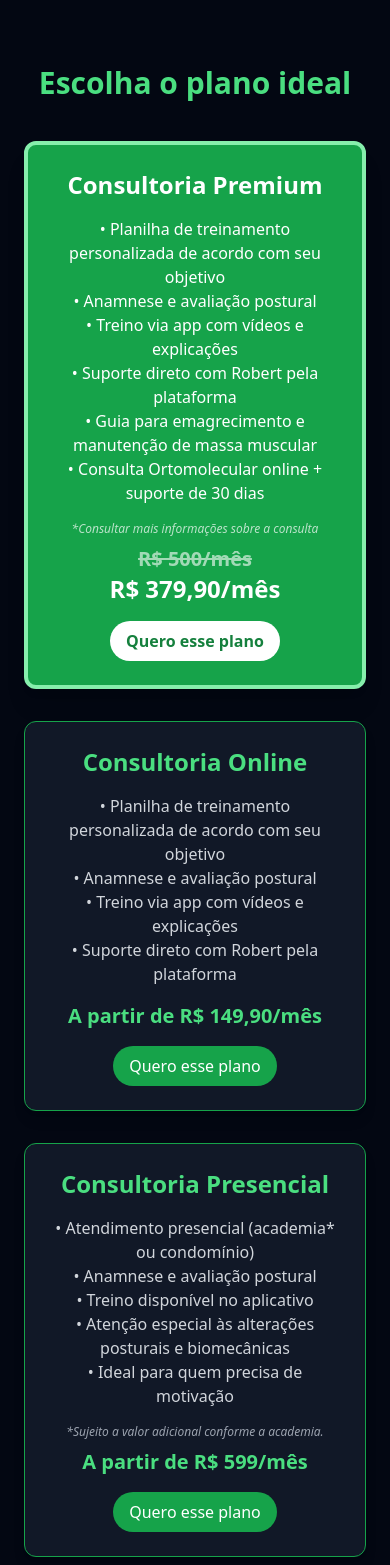
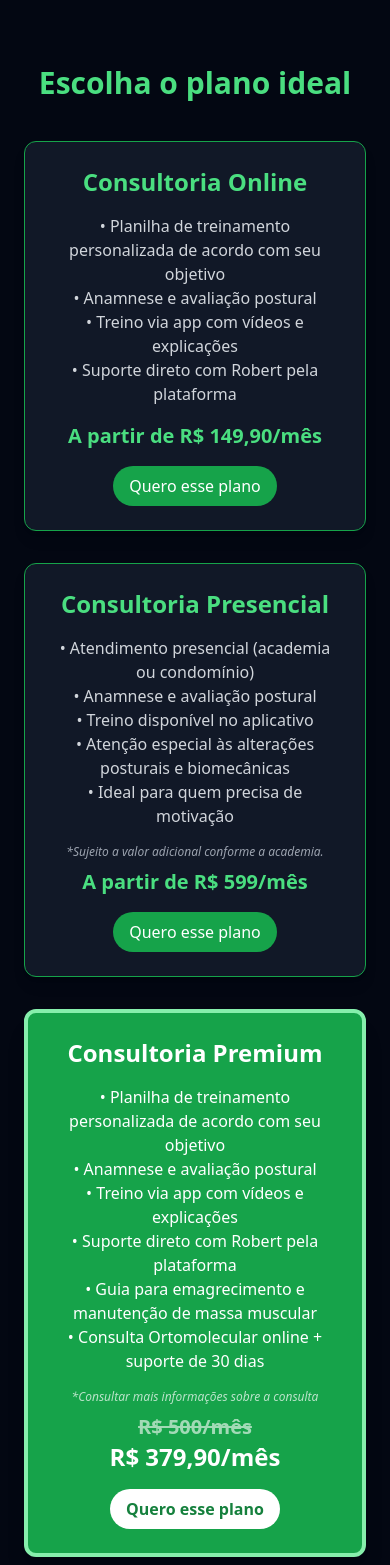
Before and after one commit to cauayoshito/dieissonperso, a Next.js app: page / in a window 390 px wide. Shown: the part 2499-4064 px from the top of the page. Built offline with nearby package versions, Linux system fonts and the light colour scheme.

Commit message:
Final ajustes para entrega: links, textos e design mobile

```diff
--- a/pages/index.js
+++ b/pages/index.js
@@ -243,9 +243,12 @@ export default function Home() {
                       “Eliminei 12kg com os treinos do Robert. Mudou minha
                       vida!”
                     </p>
-                    <button className="mt-4 bg-green-600 hover:bg-green-700 text-white px-4 py-2 rounded-full text-sm">
+                    <a
+                      href="#planos"
+                      className="mt-4 inline-block bg-green-600 hover:bg-green-700 text-white px-4 py-2 rounded-full text-sm transition"
+                    >
                       Ver plano semelhante
-                    </button>
+                    </a>
                   </div>
                 </div>
 
@@ -262,9 +265,12 @@ export default function Home() {
                     <p className="text-sm text-gray-300 italic">
                       “Voltei a treinar aos 30 anos e nunca me senti tão bem!”
                     </p>
-                    <button className="mt-4 bg-green-600 hover:bg-green-700 text-white px-4 py-2 rounded-full text-sm">
+                    <a
+                      href="#planos"
+                      className="mt-4 inline-block bg-green-600 hover:bg-green-700 text-white px-4 py-2 rounded-full text-sm transition"
+                    >
                       Ver treino adaptado
-                    </button>
+                    </a>
                   </div>
                 </div>
 
@@ -284,9 +290,12 @@ export default function Home() {
                       “Foco, adaptação e resultado rápido. Superou minhas
                       expectativas.”
                     </p>
-                    <button className="mt-4 bg-green-600 hover:bg-green-700 text-white px-4 py-2 rounded-full text-sm">
+                    <a
+                      href="#planos"
+                      className="mt-4 inline-block bg-green-600 hover:bg-green-700 text-white px-4 py-2 rounded-full text-sm transition"
+                    >
                       Conheça o método
-                    </button>
+                    </a>
                   </div>
                 </div>
 
@@ -304,9 +313,12 @@ export default function Home() {
                       “Emagreci, ganhei disposição e autoestima. Treinar com
                       Robert foi essencial.”
                     </p>
-                    <button className="mt-4 bg-green-600 hover:bg-green-700 text-white px-4 py-2 rounded-full text-sm">
+                    <a
+                      href="#planos"
+                      className="mt-4 inline-block bg-green-600 hover:bg-green-700 text-white px-4 py-2 rounded-full text-sm transition"
+                    >
                       Veja o plano usado
-                    </button>
+                    </a>
                   </div>
                 </div>
 
@@ -326,9 +338,12 @@ export default function Home() {
                       “Resultados em poucas semanas. Acompanhamento de verdade
                       faz diferença.”
                     </p>
-                    <button className="mt-4 bg-green-600 hover:bg-green-700 text-white px-4 py-2 rounded-full text-sm">
+                    <a
+                      href="#planos"
+                      className="mt-4 inline-block bg-green-600 hover:bg-green-700 text-white px-4 py-2 rounded-full text-sm transition"
+                    >
                       Ver plano personalizado
-                    </button>
+                    </a>
                   </div>
                 </div>
               </div>
@@ -342,6 +357,61 @@ export default function Home() {
               Escolha o plano ideal
             </h2>
             <div className="grid grid-cols-1 md:grid-cols-3 gap-8 max-w-6xl mx-auto">
+              {/* Card 1 - Online */}
+              <div className="bg-gray-900 rounded-xl shadow-lg p-6 border border-green-600">
+                <h3 className="text-2xl font-semibold mb-4 text-green-400">
+                  Consultoria Online
+                </h3>
+                <p className="text-gray-300 mb-4">
+                  • Planilha de treinamento personalizada de acordo com seu
+                  objetivo
+                  <br />• Anamnese e avaliação postural
+                  <br />• Treino via app com vídeos e explicações
+                  <br />• Suporte direto com Robert pela plataforma
+                </p>
+                <p className="text-green-400 font-bold text-xl mb-4">
+                  A partir de R$ 149,90/mês
+                </p>
+                <a
+                  href="https://wa.me/5571981977447?text=Olá%2C+tenho+interesse+na+Consultoria+Online+a+partir+de+R%24149%2C90+mensal."
+                  target="_blank"
+                  rel="noopener noreferrer"
+                  className="inline-block bg-green-600 hover:bg-green-700 text-white py-2 px-4 rounded-full transition"
+                >
+                  Quero esse plano
+                </a>
+              </div>
+
+              {/* Card 2 - Presencial */}
+              <div className="bg-gray-900 rounded-xl shadow-lg p-6 border border-green-600">
+                <h3 className="text-2xl font-semibold mb-4 text-green-400">
+                  Consultoria Presencial
+                </h3>
+                <p className="text-gray-300 mb-4">
+                  • Atendimento presencial (academia ou condomínio)
+                  <br />• Anamnese e avaliação postural
+                  <br />• Treino disponível no aplicativo
+                  <br />• Atenção especial às alterações posturais e
+                  biomecânicas
+                  <br />• Ideal para quem precisa de motivação
+                </p>
+                <p className="text-xs text-gray-400 italic mb-2">
+                  *Sujeito a valor adicional conforme a academia.
+                </p>
+                <p className="text-green-400 font-bold text-xl mb-4">
+                  A partir de R$ 599/mês
+                </p>
+                <a
+                  href="https://wa.me/5571981977447?text=Oi+Robert%2C+quero+falar+sobre+o+Plano+Presencial+a+partir+de+R%24599%2C00%2Fmensal."
+                  target="_blank"
+                  rel="noopener noreferrer"
+                  className="inline-block bg-green-600 hover:bg-green-700 text-white py-2 px-4 rounded-full transition"
+                >
+                  Quero esse plano
+                </a>
+              </div>
+
+              {/* Card 3 - Premium */}
               <div className="bg-green-600 rounded-xl shadow-xl p-6 border-4 border-green-300">
                 <h3 className="text-2xl font-semibold mb-4 text-white">
                   Consultoria Premium
@@ -349,14 +419,10 @@ export default function Home() {
                 <p className="text-white mb-4">
                   • Planilha de treinamento personalizada de acordo com seu
                   objetivo
-                  <br />
-                  • Anamnese e avaliação postural
-                  <br />
-                  • Treino via app com vídeos e explicações
-                  <br />
-                  • Suporte direto com Robert pela plataforma
-                  <br />
-                  • Guia para emagrecimento e manutenção de massa muscular
+                  <br />• Anamnese e avaliação postural
+                  <br />• Treino via app com vídeos e explicações
+                  <br />• Suporte direto com Robert pela plataforma
+                  <br />• Guia para emagrecimento e manutenção de massa muscular
                   <br />• Consulta Ortomolecular online + suporte de 30 dias
                 </p>
                 <p className="text-xs text-white/70 italic mb-2">
@@ -377,74 +443,27 @@ export default function Home() {
                   Quero esse plano
                 </a>
               </div>
-
-              <div className="bg-gray-900 rounded-xl shadow-lg p-6 border border-green-600">
-                <h3 className="text-2xl font-semibold mb-4 text-green-400">
-                  Consultoria Online
-                </h3>
-                <p className="text-gray-300 mb-4">
-                  • Planilha de treinamento personalizada de acordo com seu
-                  objetivo
-                  <br />
-                  • Anamnese e avaliação postural
-                  <br />
-                  • Treino via app com vídeos e explicações
-                  <br />• Suporte direto com Robert pela plataforma
-                </p>
-                <p className="text-green-400 font-bold text-xl mb-4">
-                  A partir de R$ 149,90/mês
-                </p>
-                <a
-                  href="https://wa.me/5571981977447?text=Olá%2C+tenho+interesse+na+Consultoria+Online+a+partir+de+R%24149%2C90+mensal."
-                  target="_blank"
-                  rel="noopener noreferrer"
-                  className="inline-block bg-green-600 hover:bg-green-700 text-white py-2 px-4 rounded-full transition"
-                >
-                  Quero esse plano
-                </a>
-              </div>
-
-              <div className="bg-gray-900 rounded-xl shadow-lg p-6 border border-green-600">
-                <h3 className="text-2xl font-semibold mb-4 text-green-400">
-                  Consultoria Presencial
-                </h3>
-                <p className="text-gray-300 mb-4">
-                  • Atendimento presencial (academia* ou condomínio)
-                  <br />
-                  • Anamnese e avaliação postural
-                  <br />
-                  • Treino disponível no aplicativo
-                  <br />
-                  • Atenção especial às alterações posturais e biomecânicas
-                  <br />• Ideal para quem precisa de motivação
-                </p>
-                <p className="text-xs text-gray-400 italic mb-2">
-                  *Sujeito a valor adicional conforme a academia.
-                </p>
-                <p className="text-green-400 font-bold text-xl mb-4">
-                  A partir de R$ 599/mês
-                </p>
-                <a
-                  href="https://wa.me/5571981977447?text=Oi+Robert%2C+quero+falar+sobre+o+Plano+Presencial+a+partir+de+R%24599%2C00%2Fmensal."
-                  target="_blank"
-                  rel="noopener noreferrer"
-                  className="inline-block bg-green-600 hover:bg-green-700 text-white py-2 px-4 rounded-full transition"
-                >
-                  Quero esse plano
-                </a>
-              </div>
             </div>
           </section>
           <section className="py-20 px-6 bg-gray-950 text-white relative">
             <div className="max-w-6xl mx-auto grid md:grid-cols-2 gap-12 items-center">
-              <div className="flex justify-center md:justify-start">
-                <Image
-                  src="/images/consulta-maria-paula.jpg"
-                  alt="Maria Paula Costa - Fisioterapia e Estética"
-                  width={400}
-                  height={400}
-                  className="rounded-xl object-cover shadow-lg border border-green-400"
-                />
+              <div className="relative flex justify-center md:justify-start">
+                <div className="absolute w-64 h-6 bg-green-500 opacity-30 blur-2xl rounded-full bottom-0 z-0" />
+                <motion.div
+                  initial={{ opacity: 0, scale: 0.8 }}
+                  animate={{ opacity: 1, scale: 1 }}
+                  transition={{ duration: 0.8, ease: "easeOut" }}
+                  className="bg-[rgba(0,0,0,0.0)] backdrop-blur-sm p-4 rounded-2xl z-10"
+                >
+                  <Image
+                    src="/images/consulta-maria-paula.png"
+                    alt="Maria Paula Costa"
+                    width={400}
+                    height={400}
+                    className="rounded-2xl drop-shadow-[0_0_40px_#22c55e] bg-transparent"
+                    priority
+                  />
+                </motion.div>
               </div>
 
               <div className="text-center md:text-left">
@@ -452,15 +471,28 @@ export default function Home() {
                   Consulta Ortomolecular Personalizada
                 </h2>
                 <p className="text-gray-300 mb-6 text-lg">
-                  Com a especialista <strong>Maria Paula Costa</strong>, essa
-                  consulta é focada em ajustar sua suplementação conforme seus
-                  objetivos: emagrecimento, hipertrofia, manutenção, recuperação
-                  ou performance. Inclui
-                  <strong> suporte de 30 dias</strong> após a consulta!
+                  Sou <strong>Maria Paula</strong>, fisioterapeuta com
+                  especialização em Estética Avançada e Ortomolecular. Minha
+                  missão vai além da estética: ajudo pessoas a resgatarem sua
+                  autoestima — com saúde e individualidade.
+                  <br />
+                  <br />
+                  Na vertente ortomolecular do meu trabalho, aplico uma
+                  abordagem integrativa para otimizar emagrecimento, hipertrofia
+                  e performance. Através da análise dos desequilíbrios
+                  bioquímicos e metabólicos, atuo na regulação hormonal, no
+                  controle da inflamação, na melhora da absorção de nutrientes
+                  essenciais, na resposta metabólica e imunológica.
+                  <br />
+                  <br />
+                  Meu objetivo é alinhar estética e saúde. Cada protocolo é
+                  desenhado sob medida, respeitando as necessidades de cada
+                  cliente, porque resultados extraordinários não nascem do acaso
+                  — nascem da estratégia certa.
                 </p>
-                <div className="text-sm text-gray-400 italic mb-6">
-                  *Serviço incluso no plano premium ou disponível separadamente.
-                </div>
+                <p className="text-green-400 font-semibold text-sm mb-4">
+                  CREFITO 410484-F
+                </p>
                 <motion.a
                   href="https://wa.me/5571981977447"
                   whileHover={{ scale: 1.05 }}
```
Also changed, not shown: public/images/consulta-maria-paula.jpg (deleted), 1 other file (tests, documents, lock files or other folders).
